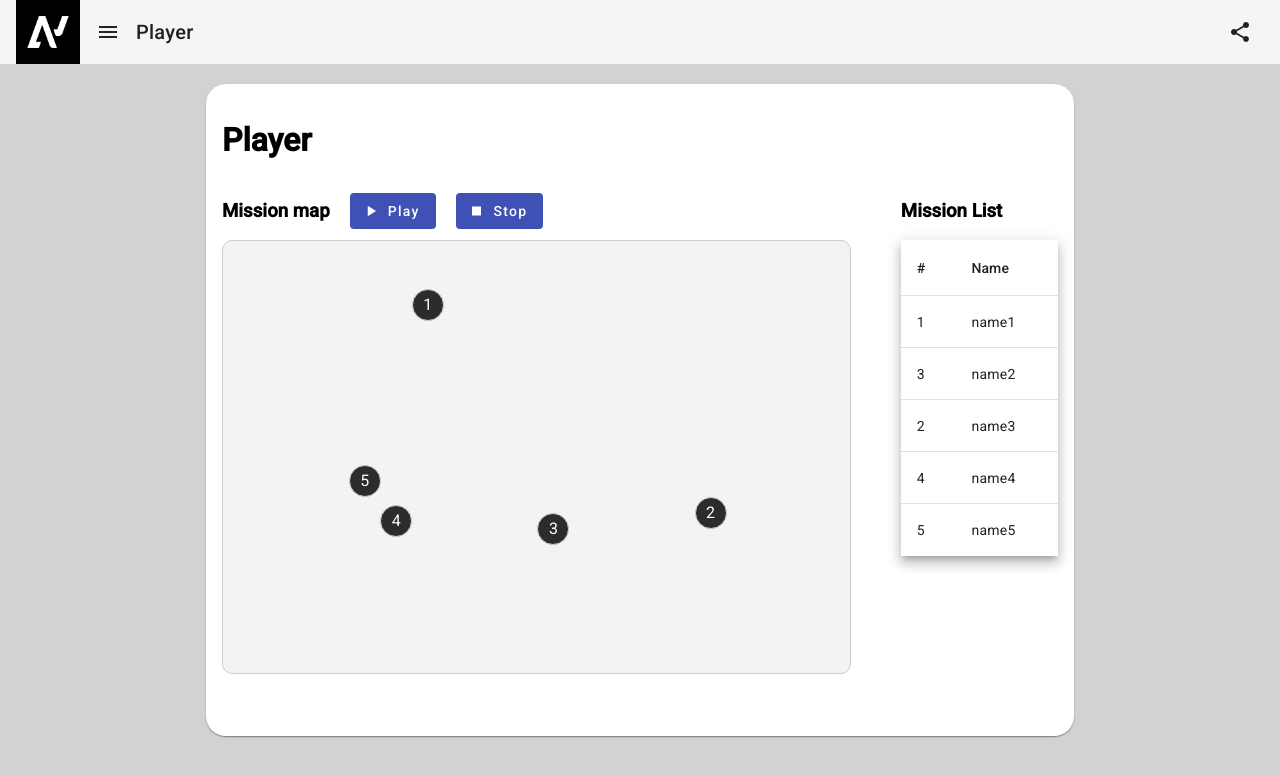
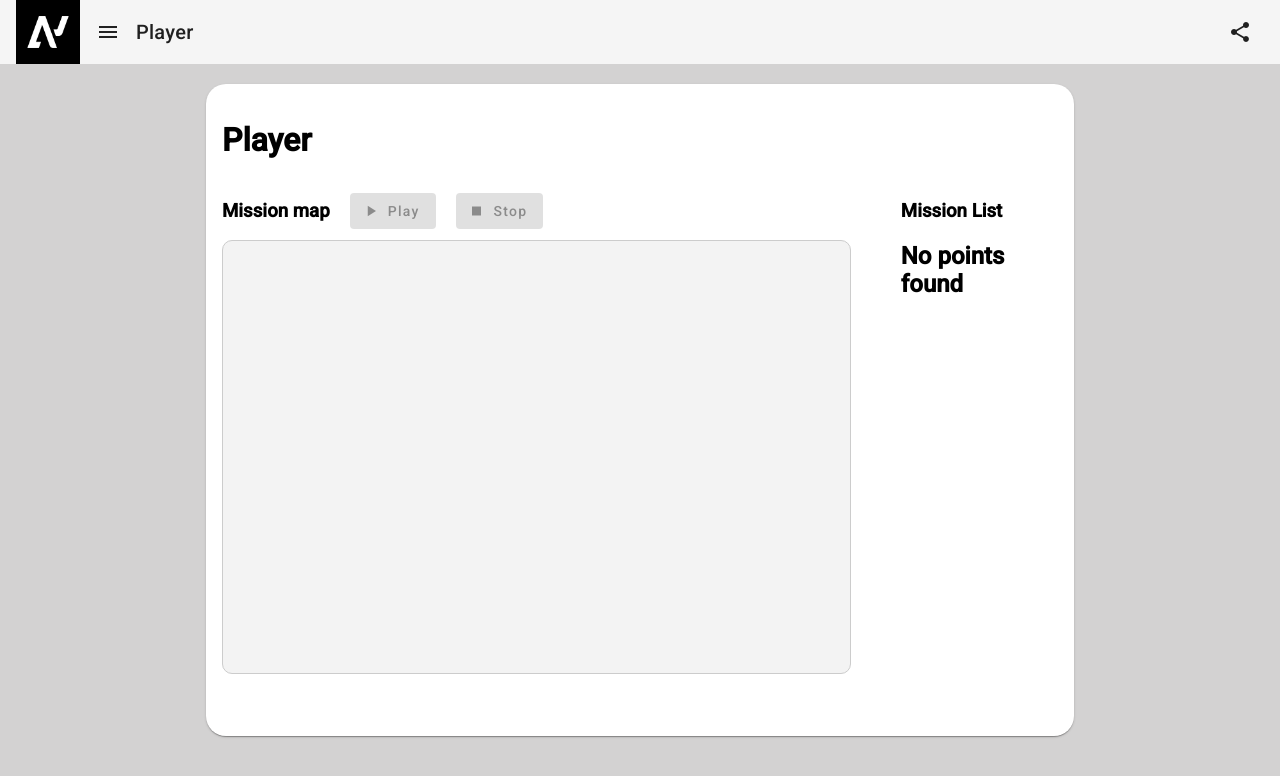
Before and after one commit to Aiurciuc/mission-planner, an Angular app: page /player in a window 1280 px wide. Shown: the top 776 px of the page. Built offline with nearby package versions, Linux system fonts and the light colour scheme.

Commit message:
MPL-1005 :  Add mission execution

```diff
--- a/src/app/feature/planner/components/new-point/new-point.component.ts
+++ b/src/app/feature/planner/components/new-point/new-point.component.ts
@@ -47,7 +47,6 @@ export class NewPointComponent {
   });
 
   onSubmit() {
-    console.log(this.pointForm);
     if (this.pointForm.valid) {
       this.newPoint.emit({
         name: this.pointForm.value.name ?? '',
--- a/src/app/feature/player/components/mission-list/mission-list.component.html
+++ b/src/app/feature/player/components/mission-list/mission-list.component.html
@@ -1,3 +1,4 @@
+@if(points().length > 0){
 <table mat-table [dataSource]="points()" class="mat-elevation-z8">
   <ng-container matColumnDef="id">
     <th mat-header-cell *matHeaderCellDef>#</th>
@@ -9,7 +10,9 @@
     <td mat-cell *matCellDef="let element">{{ element.name }}</td>
   </ng-container>
 
-
   <tr mat-header-row *matHeaderRowDef="MISSION_COLUMNS"></tr>
   <tr mat-row *matRowDef="let row; columns: MISSION_COLUMNS"></tr>
 </table>
+} @else{
+<h1>No points found</h1>
+}
--- a/src/app/feature/player/components/mission-map/mission-map.component.html
+++ b/src/app/feature/player/components/mission-map/mission-map.component.html
@@ -1,23 +1,46 @@
 <div class="mission__header">
   <h3>Mission map</h3>
 
-
-  <button mat-flat-button color="primary" aria-label="Example icon button with a delete icon">
+  <button
+    mat-flat-button
+    color="primary"
+    aria-label="Example icon button with a delete icon"
+    [disabled]="play() || points().length === 0"
+    (click)="onPlay()"
+  >
     Play<mat-icon>play_arrow</mat-icon>
   </button>
 
-  <button mat-flat-button color="primary" aria-label="Example icon button with a delete icon">
+  <button
+    mat-flat-button
+    color="primary"
+    [disabled]="!play()"
+    aria-label="Example icon button with a delete icon"
+    (click)="onPause()"
+  >
     Stop<mat-icon class="icon">stop</mat-icon>
   </button>
+</div>
+<div #area>
 
-</div>
-  <app-area class="mission__map" #area>
+  <app-area class="mission__map" >
+    @if (robotPoint()!== null) {
+      <app-robot
+        [areaWidthRatio]="areaWidthRatio()"
+        [areaHeightRatio]="areaHeightRatio()"
+        [top]="top()"
+        [point]="robotPoint()?? points()[0]"
+      />
+
+    }
     @for (point of points(); track point.id) {
       <app-point
-        [areaWidthRatio]="areaWidthRatio()"
-        [areaHeightRatio]="areaHeightRatio()"
-        [point]="point"
-      ></app-point>
+      [areaWidthRatio]="areaWidthRatio()"
+      [areaHeightRatio]="areaHeightRatio()"
+      [point]="point"
+      [top]="top()"
+      />
+    }
 
-    }
   </app-area>
+</div>
--- a/src/app/feature/player/components/mission-map/mission-map.component.ts
+++ b/src/app/feature/player/components/mission-map/mission-map.component.ts
@@ -1,27 +1,98 @@
-import { AfterViewInit, Component, ElementRef, input, signal, viewChild } from '@angular/core';
-import {  MatButtonModule } from '@angular/material/button';
-import {  MatIconModule } from '@angular/material/icon';
+import {
+  AfterContentChecked,
+  Component,
+  ElementRef,
+  OnDestroy,
+  Renderer2,
+  inject,
+  input,
+  signal,
+  viewChild,
+} from '@angular/core';
+import { MatButtonModule } from '@angular/material/button';
+import { MatIconModule } from '@angular/material/icon';
 import { AreaComponent } from '@shared/components/area/area.component';
 import { PointComponent } from '@shared/components/point/point.component';
+import { RobotComponent } from '@shared/components/robot/robot.component';
 import { IndexedPoint, MAX_X, MAX_Y } from '@shared/models/Points';
 
 @Component({
   selector: 'app-mission-map',
   standalone: true,
-  imports: [PointComponent, AreaComponent, MatButtonModule, MatIconModule],
+  imports: [
+    PointComponent,
+    AreaComponent,
+    RobotComponent,
+    MatButtonModule,
+    MatIconModule,
+  ],
   templateUrl: './mission-map.component.html',
-  styleUrl: './mission-map.component.scss'
+  styleUrl: './mission-map.component.scss',
 })
-export class MissionMapComponent implements AfterViewInit {
+export class MissionMapComponent implements AfterContentChecked , OnDestroy {
+
   points = input.required<IndexedPoint[]>();
   area = viewChild.required('area', { read: ElementRef });
 
+  render = inject(Renderer2)
+
   areaWidthRatio = signal(1);
   areaHeightRatio = signal(1);
+  left = signal(0);
+  top = signal(0);
+  play = signal(false);
 
-  ngAfterViewInit(): void {
-    const boundaries = this.area().nativeElement.getBoundingClientRect();
-    this.areaWidthRatio.set(MAX_X/boundaries.width );
-    this.areaHeightRatio.set(MAX_Y/boundaries.height);
+  robotPoint = signal<IndexedPoint | null>(null);
+
+
+  // eslint-disable-next-line @typescript-eslint/no-explicit-any
+  interval: any = null;
+
+
+  ngAfterContentChecked(): void {
+    const boundaries = this.area().nativeElement.getBoundingClientRect() ;
+      this.areaWidthRatio.set(MAX_X / boundaries.width);
+      this.areaHeightRatio.set(MAX_Y / boundaries.height);
+      this.top.set(boundaries.y);
+  }
+
+  ngOnDestroy(): void {
+    this.#clearInterval();
+  }
+
+
+  onPause() {
+    this.#clearInterval()
+    this.play.set(false)
+
+  }
+
+
+  startInterval() {
+    if (!this.interval) {
+      let index = 0;
+      this.interval = setInterval(() => {
+        if (index > this.points().length - 1) {
+          this.play.set(false)
+          this.#clearInterval()
+        } else {
+          this.robotPoint.update( ()=>this.points()[index]);
+          index++;
+        }
+      }, 1000);
+    }
+  }
+
+  onPlay() {
+    this.play.set(true)
+    this.startInterval();
+  }
+
+  #clearInterval() {
+    if(this.interval) {
+      clearInterval(this.interval);
+      this.interval = null;
+
+    }
   }
 }
--- a/src/app/feature/player/player.component.ts
+++ b/src/app/feature/player/player.component.ts
@@ -6,6 +6,7 @@ import { ActivatedRoute } from '@angular/router';
 import { LayoutComponent } from '@shared/components/layout/layout.component';
 import { MissionMapComponent } from './components/mission-map/mission-map.component';
 import { MissionListComponent } from './components/mission-list/mission-list.component';
+import { PointsService } from '@shared/services/points.service';
 
 @Component({
   selector: 'app-player',
@@ -17,38 +18,9 @@ import { MissionListComponent } from './components/mission-list/mission-list.com
 export class PlayerComponent {
 
   activatedRoute = inject(ActivatedRoute);
+  pointsService= inject(PointsService);
+
+  points= this.pointsService.points()
+
   title = this.activatedRoute.snapshot.title || '';
-
-
-
-  points = [{
-    id: 1,
-    name: 'name1',
-    xPoint: 600,
-    yPoint: 200,
-  },
-  {
-    id: 3,
-    name: 'name2',
-    xPoint: 1000,
-    yPoint: 1000,
-  },
-  {
-    id: 2,
-    name: 'name3',
-    xPoint: 1500,
-    yPoint: 800,
-  },
-  {
-    id: 4,
-    name: 'name4',
-    xPoint: 500,
-    yPoint: 700,
-  },{
-    id: 5,
-    name: 'name5',
-    xPoint: 400,
-    yPoint: 400,
-  }
-];
 }
--- a/src/app/shared/components/point/point.component.html
+++ b/src/app/shared/components/point/point.component.html
@@ -1,3 +1,7 @@
-<div class="point" [style.top.px]="point().yPoint/areaHeightRatio()" [style.left.px]="point().xPoint/areaWidthRatio()">
+<div
+  class="point"
+  [style.top.px]="(point().yPoint / areaHeightRatio())+top()"
+  [style.left.px]="(point().xPoint / areaWidthRatio())"
+>
   {{ point().id }}
 </div>
--- a/src/app/shared/components/point/point.component.scss
+++ b/src/app/shared/components/point/point.component.scss
@@ -6,7 +6,7 @@
   text-align: center;
   vertical-align: center;
   line-height: 30px;
-  position: relative;
   color:#fff;
   background-color: #2c2c2c;
+  position: absolute;
 }
--- a/src/app/shared/components/point/point.component.ts
+++ b/src/app/shared/components/point/point.component.ts
@@ -1,4 +1,4 @@
-import { Component, effect, input } from '@angular/core';
+import { Component, input } from '@angular/core';
 import { IndexedPoint } from '@shared/models/Points';
 
 @Component({
@@ -12,13 +12,6 @@ export class PointComponent {
   point = input.required<IndexedPoint>();
   areaWidthRatio = input.required<number>();
   areaHeightRatio = input.required<number>();
-
-
-  constructor() {
-    effect(() => {
-      console.log(this.point());
-    });
-
-  }
+  top = input.required<number>();
 
 }
--- /dev/null
+++ b/src/app/shared/components/robot/robot.component.html
@@ -0,0 +1,7 @@
+<div
+  class="robot"
+  [style.top.px]="point().yPoint / areaHeightRatio() + top() + yOffset()"
+  [style.left.px]="point().xPoint / areaWidthRatio() + xOffset()"
+>
+  <mat-icon>smart_toy</mat-icon>
+</div>
--- /dev/null
+++ b/src/app/shared/components/robot/robot.component.scss
@@ -0,0 +1,3 @@
+.robot {
+  position: absolute;
+}
--- /dev/null
+++ b/src/app/shared/components/robot/robot.component.ts
@@ -0,0 +1,21 @@
+import { ChangeDetectionStrategy, Component, input } from '@angular/core';
+import { MatIconModule } from '@angular/material/icon';
+import { IndexedPoint } from '@shared/models/Points';
+
+@Component({
+  selector: 'app-robot',
+  standalone: true,
+  imports: [MatIconModule],
+  templateUrl: './robot.component.html',
+  styleUrl: './robot.component.scss',
+  changeDetection: ChangeDetectionStrategy.OnPush
+})
+export class RobotComponent {
+  point = input.required<IndexedPoint>();
+  areaWidthRatio = input.required<number>();
+  areaHeightRatio = input.required<number>();
+  top = input.required<number>();
+  xOffset = input<number>(0);
+  yOffset = input<number>(-24);
+
+}
```
Also changed, not shown: src/app/shared/services/points.service.ts (line endings or trailing spaces), 1 other file (tests, documents, lock files or other folders).
